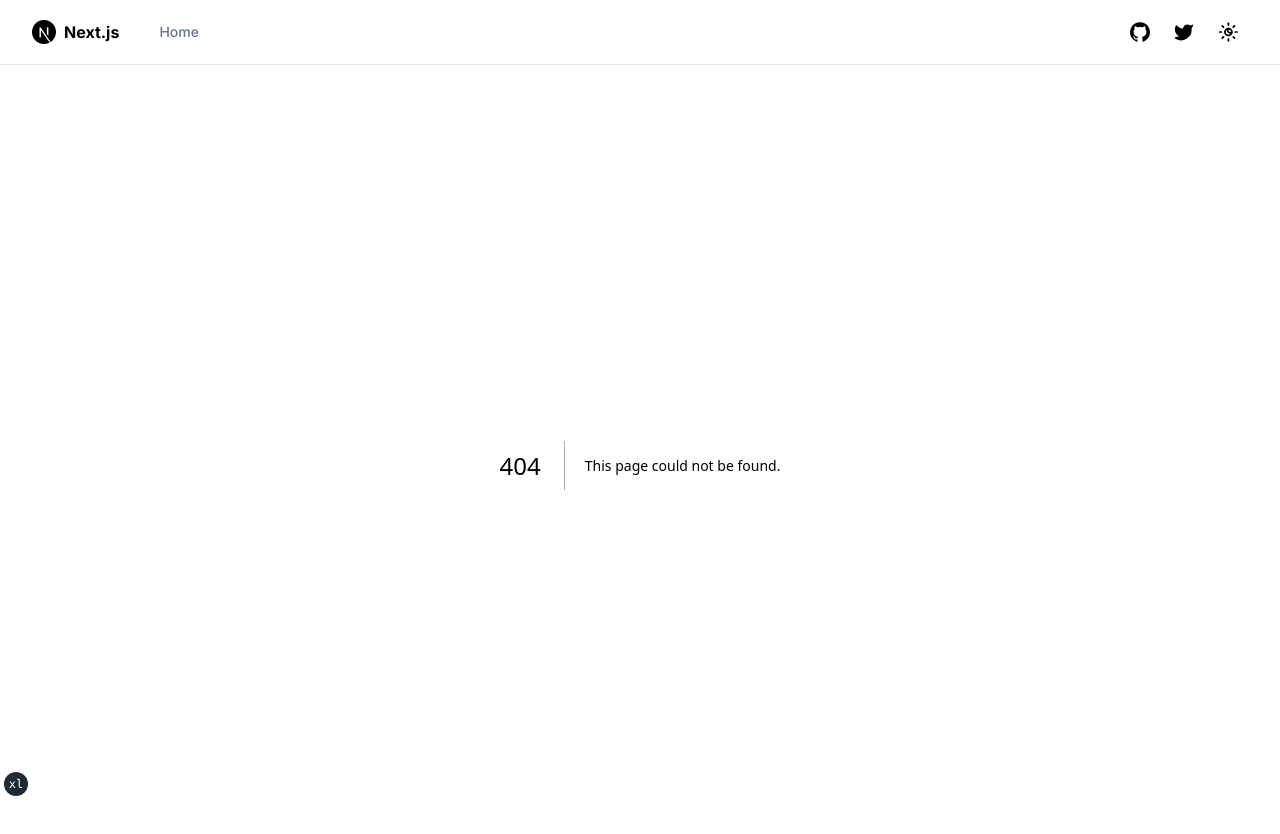
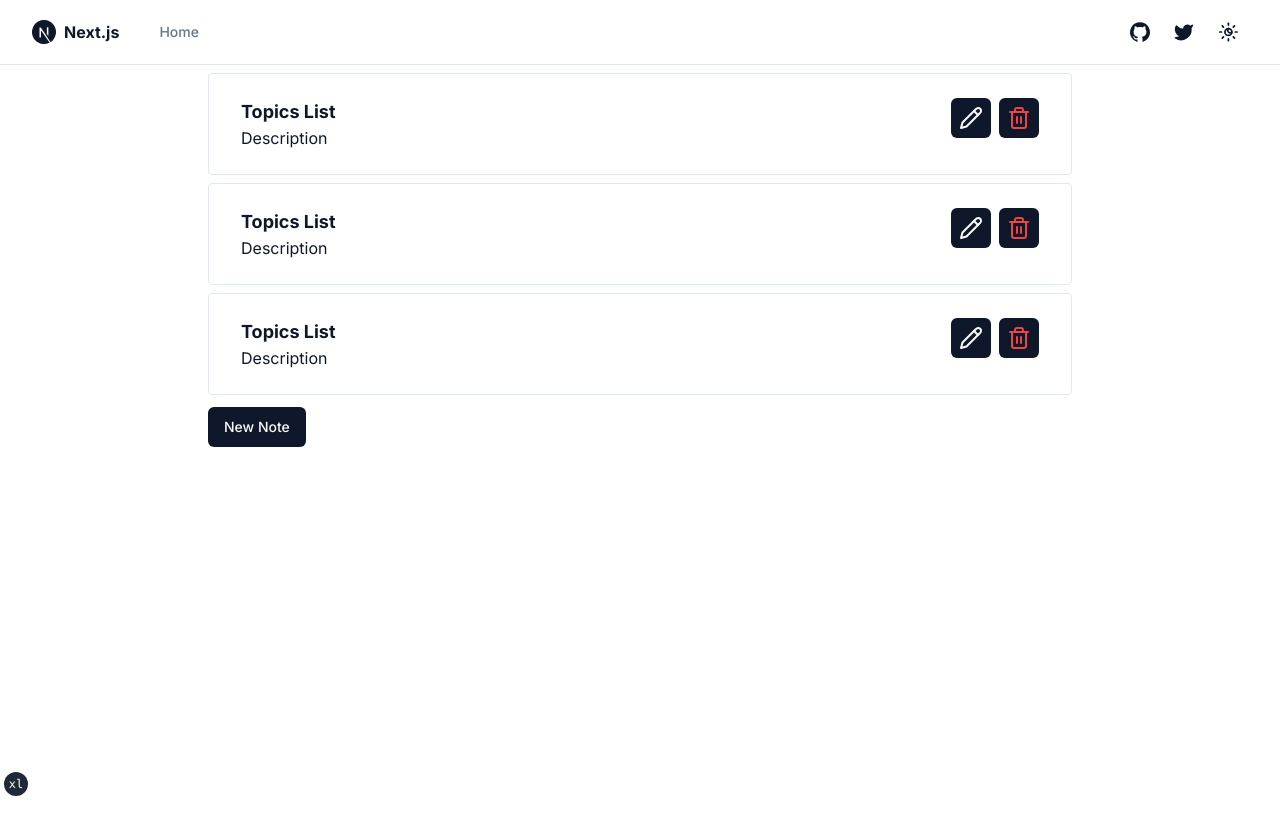
Before and after one commit to D-Rekk/two-do, a Next.js app: page /notes in a window 1280 px wide. Before the commit this address had no page. Shown: the top 834 px of the page. After the commit the page ends 800 px from the top, so only its background shows below. Built offline with nearby package versions, Linux system fonts and the light colour scheme.

Commit message:
Notes route

```diff
--- /dev/null
+++ b/app/notes/layout.tsx
@@ -0,0 +1,13 @@
+import { RootLayoutProps } from "../layout"
+
+export default function NotesLayout({children} : RootLayoutProps){
+  return (
+    <>
+      <div className="mx-auto w-5/6 max-w-4xl max-md:px-1 md:px-4">
+        <div>
+          {children}
+        </div>
+      </div>
+    </>
+  )
+}
--- /dev/null
+++ b/app/notes/page.tsx
@@ -0,0 +1,16 @@
+import TopicList from "@/components/notes/topicList"
+import { Button } from "@/components/ui/button"
+import Link from "next/link"
+
+export default function Notes(){
+  return (
+    <>
+      <TopicList/>
+          <TopicList/>
+          <TopicList/>
+          <Link href={"/notes/addNote"}>
+            <Button className="mt-3">New Note</Button>
+          </Link>
+    </>
+  )
+}
```
